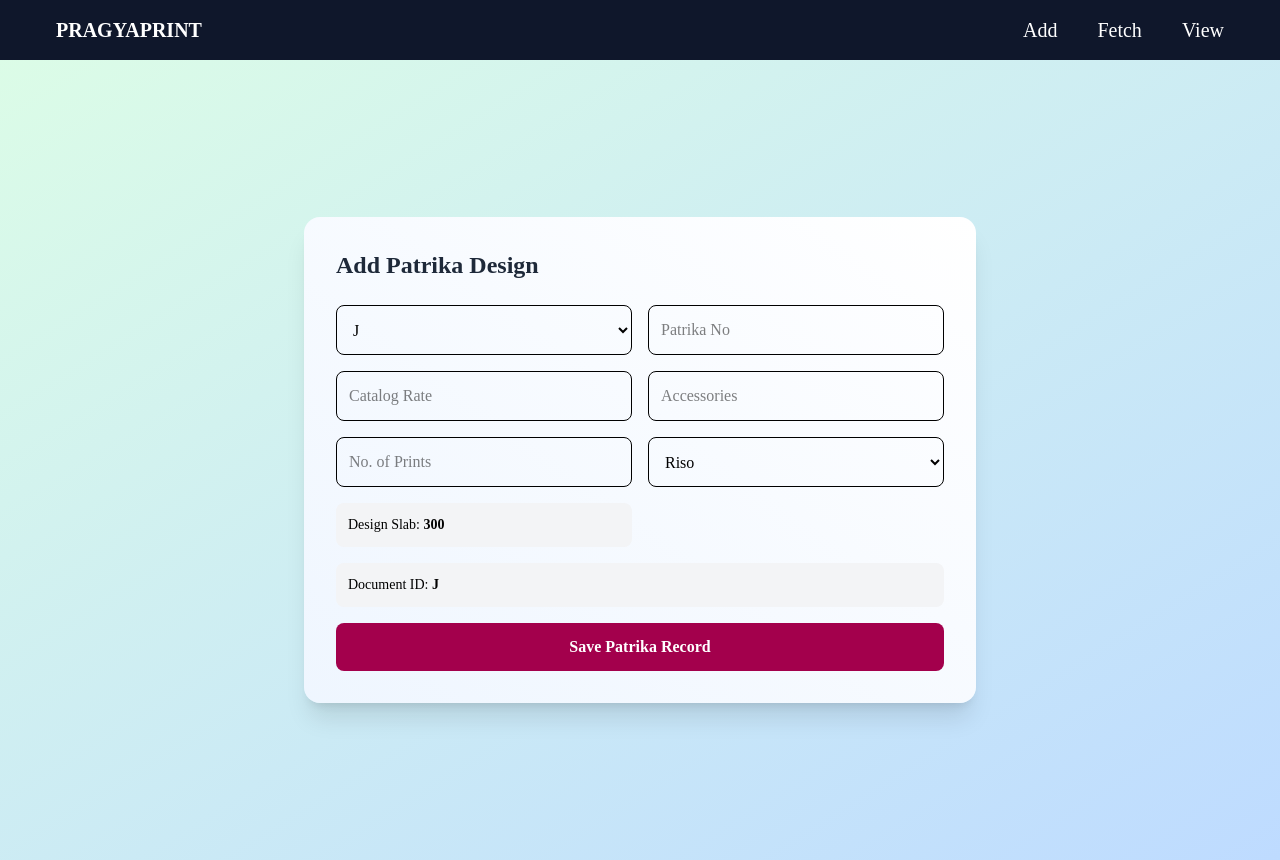
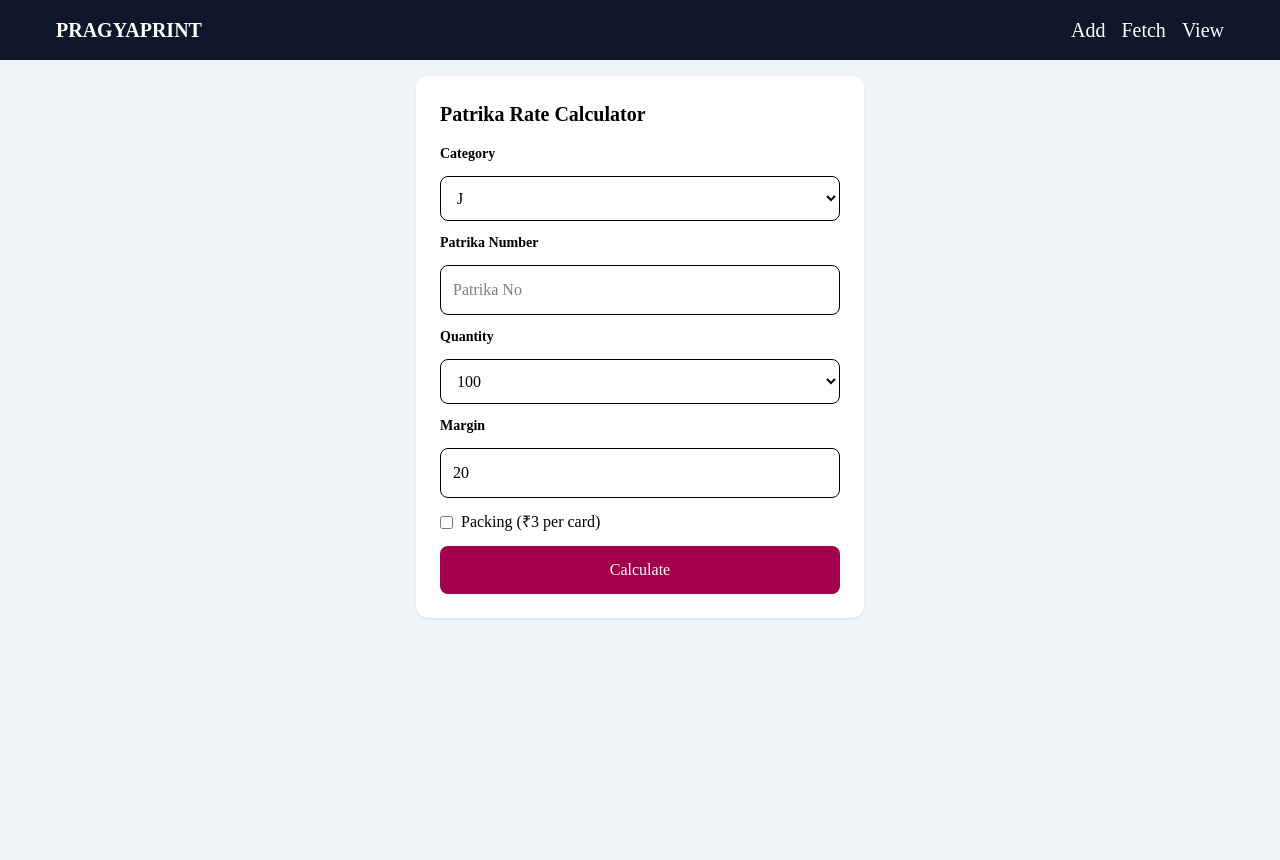
Before and after one commit to ak3106/patrika-calc, a React (Vite) app: page / in a window 1280 px wide. Built offline with nearby package versions, Linux system fonts and the light colour scheme.

Commit message:
final final

```diff
--- a/src/App.jsx
+++ b/src/App.jsx
@@ -15,7 +15,7 @@ const App = () => {
 
       <Routes>
 
-        <Route path="/" element={<RecordPage />} />
+        <Route path="/" element={<FetchPage />} />
 
         <Route path="/add" element={<RecordPage />} />
 
--- a/src/components/Navbar.jsx
+++ b/src/components/Navbar.jsx
@@ -3,11 +3,11 @@ import { Link } from "react-router-dom";
 
 const Navbar = () => {
   return (
-    <div className="flex justify-between items-center px-14 py-4 text-xl bg-slate-900 text-white">
+    <div className="flex justify-between items-center px-8 md:px-14 py-4 text-sm md:text-xl bg-slate-900 text-white">
 
       <h1 className="font-bold">PRAGYAPRINT</h1>
 
-      <ul className="flex gap-10">
+      <ul className="flex gap-4">
         <li>
           <Link to="/add" className="hover:text-pink-400">Add</Link>
         </li>
--- a/src/pages/FetchPage.jsx
+++ b/src/pages/FetchPage.jsx
@@ -3,29 +3,26 @@ import { db } from "../firebase";
 import { doc, getDoc } from "firebase/firestore";
 
 const FetchPage = () => {
-
   const [form, setForm] = useState({
     catname: "J",
     catNo: "",
     qty: 100,
     margin: 20,
-    packing: false
+    packing: false,
   });
 
   const [result, setResult] = useState(null);
 
   const handleChange = (e) => {
-
     const { name, value, type, checked } = e.target;
 
     setForm({
       ...form,
-      [name]: type === "checkbox" ? checked : value
+      [name]: type === "checkbox" ? checked : value,
     });
   };
 
   const calculateRate = async (e) => {
-
     e.preventDefault();
 
     const docId = `${form.catname}${form.catNo}`;
@@ -44,49 +41,42 @@ const FetchPage = () => {
     const margin = Number(form.margin) / 100;
 
     const base =
-      data.catRate +
-      data.noPrints * data.printCost +
-      data.accessories;
+      data.catRate + data.noPrints * data.printCost + data.accessories;
 
-    const total = qty * base;
+    const total = qty * base + data.designSlab;
 
     const marginAmount = margin * total;
 
-    const accessoryMarginRemove =
-      margin * (data.accessories * qty);
+    const accessoryMarginRemove = margin * (data.accessories * qty);
 
     const packingCost = form.packing ? qty * 3 : 0;
 
     const finalCost =
-      total +
-      marginAmount -
-      accessoryMarginRemove +
-      packingCost;
+      total + marginAmount - accessoryMarginRemove + packingCost;
 
-    const profit =
-      marginAmount - accessoryMarginRemove;
+    const profit = marginAmount - accessoryMarginRemove;
+    const perCost = finalCost/qty;
 
     setResult({
+
       finalCost: Math.round(finalCost),
+      base: (base),
+      total: total,
+      perCost: perCost,
+      marginAmount: marginAmount,
       profit: Math.round(profit),
-      printType: data.printType
+      printType: data.printType,
     });
   };
+  const [showProfit, setShowProfit] = useState(false);
 
   return (
     <div className="min-h-screen bg-slate-100 p-4">
+      <div className="max-w-md mx-auto bg-white rounded-xl shadow p-6">
+        <h1 className="text-xl font-bold mb-4">Patrika Rate Calculator</h1>
+        <form onSubmit={calculateRate} className="flex flex-col gap-3">
 
-      <div className="max-w-md mx-auto bg-white rounded-xl shadow p-6">
-
-        <h1 className="text-xl font-bold mb-4">
-          Patrika Rate Calculator
-        </h1>
-
-        <form
-          onSubmit={calculateRate}
-          className="flex flex-col gap-3"
-        >
-
+        <label className="text-sm font-semibold">Category</label>
           <select
             name="catname"
             value={form.catname}
@@ -98,6 +88,7 @@ const FetchPage = () => {
             <option value="J">J</option>
             <option value="S">S</option>
           </select>
+          <label className="text-sm font-semibold">Patrika Number</label>
 
           <input
             name="catNo"
@@ -106,6 +97,7 @@ const FetchPage = () => {
             onChange={handleChange}
             className="border p-3 rounded-lg"
           />
+        <label className="text-sm font-semibold">Quantity</label>
 
           <select
             name="qty"
@@ -113,23 +105,23 @@ const FetchPage = () => {
             onChange={handleChange}
             className="border p-3 rounded-lg"
           >
-            {[100,150,200,250,300,350,400,450,500,550,600].map(q => (
-              <option key={q} value={q}>{q}</option>
-            ))}
+            {[100, 150, 200, 250, 300, 350, 400, 450, 500, 550, 600,650,700,750,800,850,900,950,1000].map(
+              (q) => (
+                <option key={q} value={q}>
+                  {q}
+                </option>
+              ),
+            )}
           </select>
+          <label className="text-sm font-semibold">Margin</label>
 
-          <select
+          <input
             name="margin"
+            placeholder="Margin"
             value={form.margin}
             onChange={handleChange}
             className="border p-3 rounded-lg"
-          >
-            <option value={0}>0%</option>
-            <option value={5}>5%</option>
-            <option value={10}>10%</option>
-            <option value={15}>15%</option>
-            <option value={20}>20%</option>
-          </select>
+          />
 
           <label className="flex items-center gap-2">
             <input
@@ -147,27 +139,31 @@ const FetchPage = () => {
           >
             Calculate
           </button>
-
         </form>
 
         {result && (
+          <div className="mt-6 bg-slate-100 p-4 rounded-lg font-bold">
+            <h2 className="font-semibold mb-2">Calculation Result</h2>
+            <p className="font-medium text-sm">Base price before qty: ₹{result.base}</p>
+            <p className="font-medium text-sm">Cost (qty + slab): ₹{result.total}</p>
+            <p className="font-medium text-sm">Per patrika Cost: ₹{result.perCost}</p>
+            {/* <p className="font-medium text-sm">Margin Amt: ₹{result.marginAmount}</p> */}
+            <p className="text-xl">Final Cost: ₹{result.finalCost}</p>
 
-          <div className="mt-6 bg-slate-100 p-4 rounded-lg font-bold">
+            {/* Show/Hide Profit */}
+            <button
+              onClick={() => setShowProfit(!showProfit)}
+              className="bg-gray-500 text-white px-2 py-1 rounded mb-2 text-sm"
+            >
+              {showProfit ? "Hide" : "Show"} Profit
+            </button>
 
-            <h2 className="font-semibold mb-2">
-              Calculation Result
-            </h2>
+            {showProfit && <p>Profit: ₹{result.profit}</p>}
 
-            <p className="text-xl">Final Cost: ₹{result.finalCost}</p>
-            <p>Profit: ₹{result.profit}</p>
             <p>Print Type: {result.printType}</p>
-
           </div>
-
         )}
-
       </div>
-
     </div>
   );
 };
--- a/src/pages/RecordPage.jsx
+++ b/src/pages/RecordPage.jsx
@@ -12,13 +12,13 @@ const RecordPage = () => {
     catRate: "",
     printType: "riso",
     catname: "J",
-    noPrints: ""
+    noPrints: "",
   });
 
   const handleChange = (e) => {
     setFormData({
       ...formData,
-      [e.target.name]: e.target.value
+      [e.target.name]: e.target.value,
     });
   };
 
@@ -66,7 +66,7 @@ const RecordPage = () => {
         printCost,
         printType: formData.printType,
         noPrints: Number(formData.noPrints),
-        catname: formData.catname
+        catname: formData.catname,
       };
 
       await setDoc(docRef, data);
@@ -79,9 +79,8 @@ const RecordPage = () => {
         catRate: "",
         printType: "riso",
         catname: "J",
-        noPrints: ""
+        noPrints: "",
       });
-
     } catch (error) {
       console.error("Error adding document:", error);
       toast.error("Something went wrong");
@@ -93,9 +92,7 @@ const RecordPage = () => {
 
   return (
     <div className="min-h-screen bg-gradient-to-br from-green-100 to-blue-200 flex items-center justify-center p-6">
-
       <div className="w-full max-w-2xl bg-gradient-to-tr from-blue-50 to-white rounded-2xl shadow-xl p-8">
-
         <h2 className="text-2xl font-bold text-gray-800 mb-6">
           Add Patrika Design
         </h2>
@@ -104,7 +101,10 @@ const RecordPage = () => {
           onSubmit={handleSubmit}
           className="grid grid-cols-1 md:grid-cols-2 gap-4"
         >
+          {/* CATEGORY */}
 
+          <div className="flex flex-col">
+            <label className="text-sm font-semibold mb-1">Category</label>
             <select
               name="catname"
               value={formData.catname}
@@ -116,39 +116,66 @@ const RecordPage = () => {
               <option value="J">J</option>
               <option value="S">S</option>
             </select>
+          </div>
 
+          {/* PATRIKA NUMBER */}
+
+          <div className="flex flex-col">
+            <label className="text-sm font-semibold mb-1">Patrika Number</label>
             <input
               name="catNo"
-            placeholder="Patrika No"
+              placeholder="Enter Patrika Number"
               value={formData.catNo}
               onChange={handleChange}
               className="border rounded-lg p-3 focus:ring-2 focus:ring-blue-500"
             />
+          </div>
 
+          {/* CATALOG RATE */}
+
+          <div className="flex flex-col">
+            <label className="text-sm font-semibold mb-1">Catalog Rate</label>
             <input
               name="catRate"
-            placeholder="Catalog Rate"
+              placeholder="Enter Catalog Rate"
               value={formData.catRate}
               onChange={handleChange}
               className="border rounded-lg p-3 focus:ring-2 focus:ring-blue-500"
             />
+          </div>
 
+          {/* ACCESSORIES */}
+
+          <div className="flex flex-col">
+            <label className="text-sm font-semibold mb-1">Accessories</label>
             <input
               name="accessories"
-            placeholder="Accessories"
+              placeholder="Accessories Cost"
               value={formData.accessories}
               onChange={handleChange}
               className="border rounded-lg p-3 focus:ring-2 focus:ring-blue-500"
             />
+          </div>
 
+          {/* NUMBER OF PRINTS */}
+
+          <div className="flex flex-col">
+            <label className="text-sm font-semibold mb-1">
+              Number of Prints
+            </label>
             <input
               name="noPrints"
-            placeholder="No. of Prints"
+              placeholder="Enter Number of Prints"
               value={formData.noPrints}
               onChange={handleChange}
               className="border rounded-lg p-3 focus:ring-2 focus:ring-blue-500"
             />
+          </div>
 
+          {/* PRINT TYPE */}
+
+          <div className="flex flex-col">
+            <label className="text-sm font-semibold mb-1">Print Type</label>
             <select
               name="printType"
               value={formData.printType}
@@ -158,14 +185,27 @@ const RecordPage = () => {
               <option value="riso">Riso</option>
               <option value="screen">Screen</option>
             </select>
-
-          <div className="bg-gray-100 p-3 rounded-lg text-sm">
-            Design Slab: <span className="font-semibold">{previewSlab}</span>
           </div>
 
-          <div className="md:col-span-2 bg-gray-100 p-3 rounded-lg text-sm">
-            Document ID: <span className="font-semibold">{previewId}</span>
+          {/* DESIGN SLAB */}
+
+          <div className="flex flex-col">
+            <label className="text-sm font-semibold mb-1">Design Slab</label>
+            <div className="bg-gray-100 p-3 rounded-lg text-sm">
+              <span className="font-semibold">{previewSlab}</span>
             </div>
+          </div>
+
+          {/* DOCUMENT ID */}
+
+          <div className="flex flex-col md:col-span-2">
+            <label className="text-sm font-semibold mb-1">Document ID</label>
+            <div className="bg-gray-100 p-3 rounded-lg text-sm">
+              <span className="font-semibold">{previewId}</span>
+            </div>
+          </div>
+
+          {/* BUTTON */}
 
           <button
             type="submit"
@@ -173,11 +213,9 @@ const RecordPage = () => {
           >
             Save Patrika Record
           </button>
-
         </form>
 
         <ToastContainer position="top-center" autoClose={3000} />
-
       </div>
     </div>
   );
```
Lines whose indentation alone changed are shown as unchanged.
